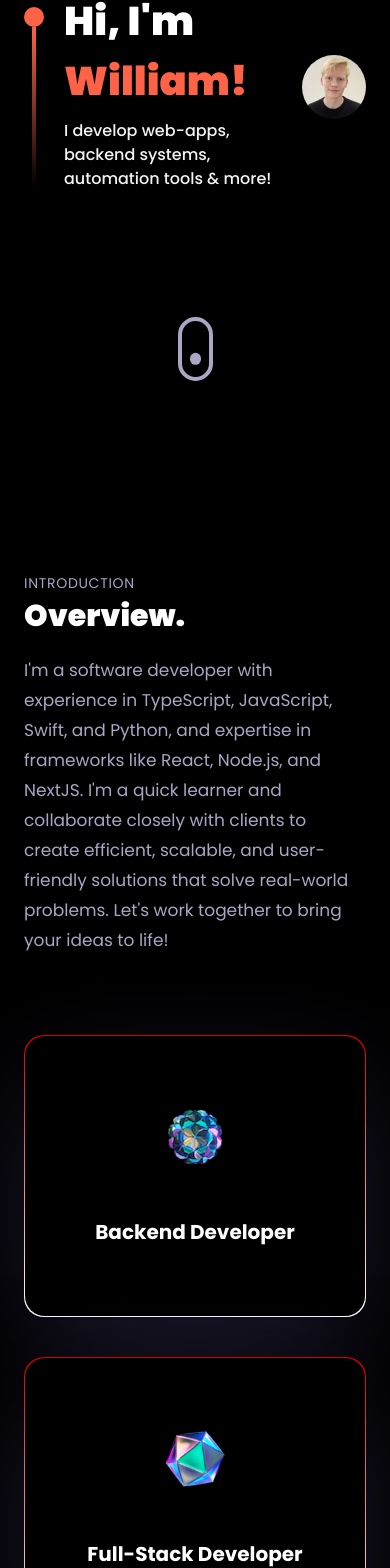
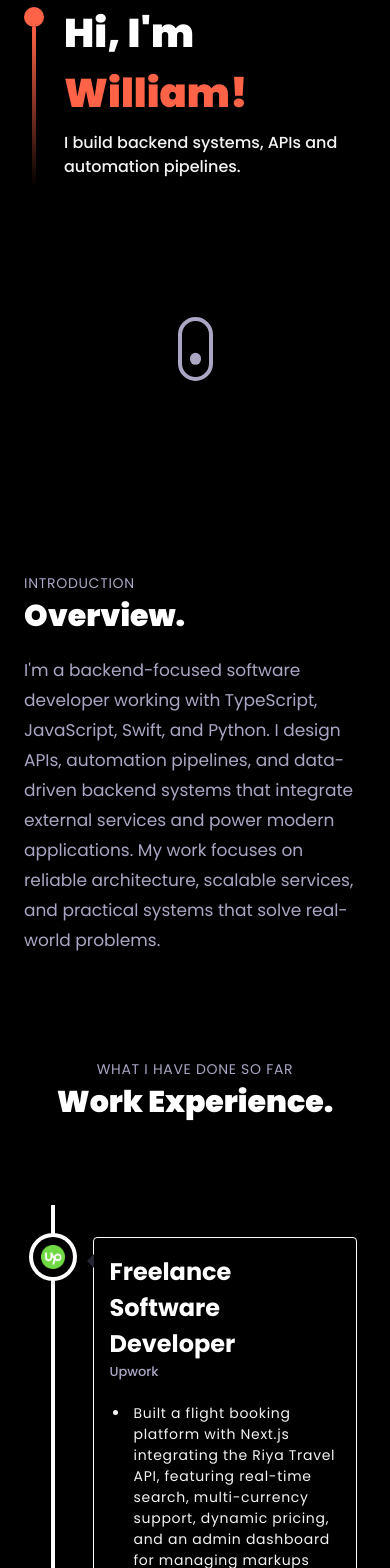
Before and after one commit to vimscientist69/personal-portfolio, a React (Vite) app: page / in a window 390 px wide. Shown: the part 335-1903 px from the top of the page. Built offline with nearby package versions, Linux system fonts and the light colour scheme; a small style sheet from the web is missing.

Commit message:
style: better responsiveness, remove clutter, better copy

```diff
--- a/src/App.jsx
+++ b/src/App.jsx
@@ -13,7 +13,7 @@ const App = () => {
         <About />
         <Experience />
         <HireMe />
-        <Tech />
+        {/* <Tech /> */}
         <Works />
         <div className='relative z-0'>
           <Contact />
--- a/src/components/About.jsx
+++ b/src/components/About.jsx
@@ -47,17 +47,13 @@ const About = () => {
         variants={fadeIn("", "", 0.1, 1)}
         className='mt-4 text-secondary text-[17px] max-w-3xl leading-[30px]'
       >
-        I'm a software developer with experience in TypeScript,
-        JavaScript, Swift, and Python, and expertise in frameworks like React, Node.js, and NextJS. I'm a quick learner and collaborate closely with clients to
-        create efficient, scalable, and user-friendly solutions that solve
-        real-world problems. Let's work together to bring your ideas to life!
+        I'm a backend-focused software developer working with TypeScript, JavaScript, Swift, and Python. I design APIs, automation pipelines, and data-driven backend systems that integrate external services and power modern applications. My work focuses on reliable architecture, scalable services, and practical systems that solve real-world problems.
       </motion.p>
-
-      <div className='mt-20 flex flex-wrap gap-10'>
-        {services.map((service, index) => (
-          <ServiceCard key={service.title} index={index} {...service} />
-        ))}
-      </div>
+      {/* <div className='mt-20 flex flex-wrap gap-10'> */}
+      {/*   {services.map((service, index) => ( */}
+      {/*     <ServiceCard key={service.title} index={index} {...service} /> */}
+      {/*   ))} */}
+      {/* </div> */}
     </>
   );
 };
--- a/src/components/Hero.jsx
+++ b/src/components/Hero.jsx
@@ -19,16 +19,15 @@ const Hero = () => {
                         Hi, I'm <span className='text-[tomato]'>William!</span>
                     </h1>
                     <p className={`${styles.heroSubText} mt-2 text-white-100`}>
-            I develop web-apps, backend <br className='sm:block hidden' />
-            systems, automation tools & <br className='sm:block hidden' />
-            more!
+                        I build backend systems, APIs <br className='sm:block hidden' />
+                        and automation pipelines.
                     </p>
                 </div>
                 {/* Add a profile picture */}
                 <img
-            src={pfp} // Replace with your profile image URL
+                    src={pfp}
                     alt="Profile Picture"
-            className="w-16 h-16 sm:w-[300px] sm:h-[300px] rounded-full object-cover"
+                    className="hidden md:block w-[300px] h-[300px] rounded-full object-cover"
                 />
             </div>
 
--- a/src/components/HireMe.jsx
+++ b/src/components/HireMe.jsx
@@ -70,12 +70,12 @@ const HireMe = () => {
       </motion.div>
 
       <div className='mt-20 flex flex-wrap gap-10 justify-center'>
-        {services.map((service, index) => (
-            ["Backend Developer", "Full-Stack Developer", "Automations Developer"].includes(service.title) &&
-          <Link key={service.title} to="https://calendly.com/vimscientist69/30min">
-            <ServiceCard key={service.title} index={index} {...service} />
-          </Link>
-        ))}
+        {/* {services.map((service, index) => ( */}
+        {/*     ["Backend Developer", "Full-Stack Developer", "Automations Developer"].includes(service.title) &&  */}
+        {/*   <Link key={service.title} to="https://calendly.com/vimscientist69/30min"> */}
+        {/*     <ServiceCard key={service.title} index={index} {...service} /> */}
+        {/*   </Link> */}
+        {/* ))} */}
       </div>
     </>
   );
--- a/src/components/Works.jsx
+++ b/src/components/Works.jsx
@@ -66,11 +66,13 @@ const ProjectCard = ({
             </p>
           ))}
         </div>
-        <button className='mt-5 bg-gradient-to-r from-black-100 to-red-500 text-white px-5 py-2 rounded-full'>
-          <a href={live_demo} target='_blank' rel='noreferrer'>
-            Live Demo
-          </a>
-        </button>
+        {live_demo && (
+            <button className='mt-5 bg-gradient-to-r from-black-100 to-red-500 text-white px-5 py-2 rounded-full'>
+                <a href={live_demo} target='_blank' rel='noreferrer'>
+                    Live Demo
+                </a>
+            </button>
+        )}
       </Tilt>
     </motion.div>
   );
--- a/src/constants/index.js
+++ b/src/constants/index.js
@@ -48,15 +48,15 @@ export const navLinks = [
 
 const services = [
     {
-        title: "Backend Developer",
+        title: "Backend Systems",
         icon: backend,
     },
     {
-        title: "Full-Stack Developer",
+        title: "API Development",
         icon: web,
     },
     {
-        title: "Automations Developer",
+        title: "Data Extraction & APIs",
         icon: creator,
     },
 ];
@@ -202,7 +202,7 @@ const projects = [
     ],
     image: "https://raw.githubusercontent.com/GetAutomaApp/AutomaInfraCore/refs/heads/develop/assets/logo.png",
     source_code_link: "https://github.com/GetAutomaApp/AutomaInfraCore",
-    live_demo: "https://github.com/GetAutomaApp/AutomaWebCore",
+    // live_demo: "https://github.com/GetAutomaApp/AutomaWebCore",
   },
   {
     name: "SwiftWebDriver",
@@ -244,7 +244,7 @@ const projects = [
     ],
     image: "https://raw.githubusercontent.com/GetAutomaApp/SwiftWebDriver/refs/heads/master/assets/logo.png",
     source_code_link: "https://github.com/GetAutomaApp/SwiftWebDriver",
-    live_demo: "https://github.com/GetAutomaApp/AutomaWebCore",
+    // live_demo: "https://github.com/GetAutomaApp/AutomaWebCore",
   },
   {
     name: "PropFlux",
@@ -273,7 +273,7 @@ const projects = [
     ],
     image: "https://raw.githubusercontent.com/vimscientist69/PropFlux/refs/heads/main/assets/logo.png",
     source_code_link: "https://github.com/vimscientist69/PropFlux",
-    live_demo: "https://github.com/vimscientist69/PropFlux",
+    // live_demo: "https://github.com/vimscientist69/PropFlux",
   },
   {
     name: "AutomaWebCore",
@@ -318,7 +318,7 @@ const projects = [
     ],
     image: "https://raw.githubusercontent.com/GetAutomaApp/AutomaWebCore/refs/heads/main/assets/logo.png",
     source_code_link: "https://github.com/GetAutomaApp/AutomaWebCore",
-    live_demo: "https://github.com/GetAutomaApp/AutomaWebCore",
+    // live_demo: "https://github.com/GetAutomaApp/AutomaWebCore",
   },
 ];
 
```
Also changed, not shown: src/index.css (+54 -49 lines). Lines whose indentation alone changed are shown as unchanged.
